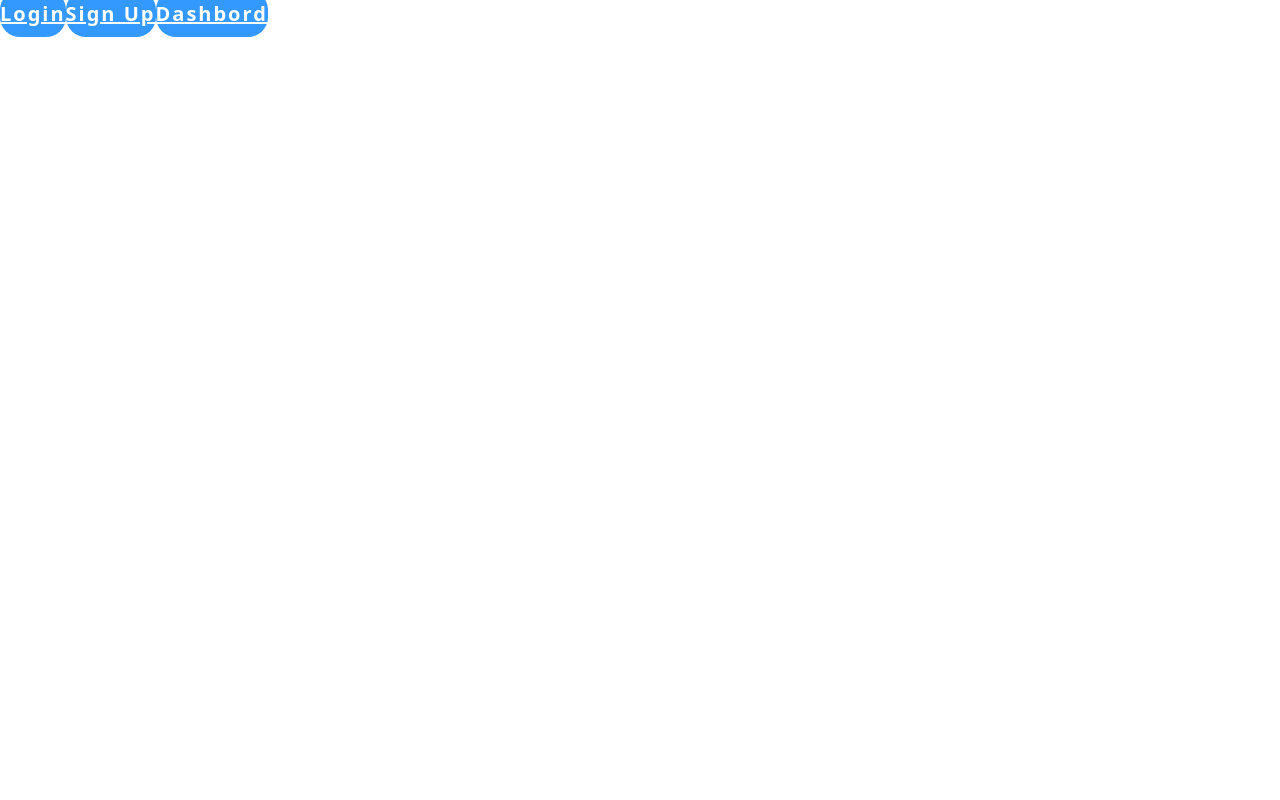
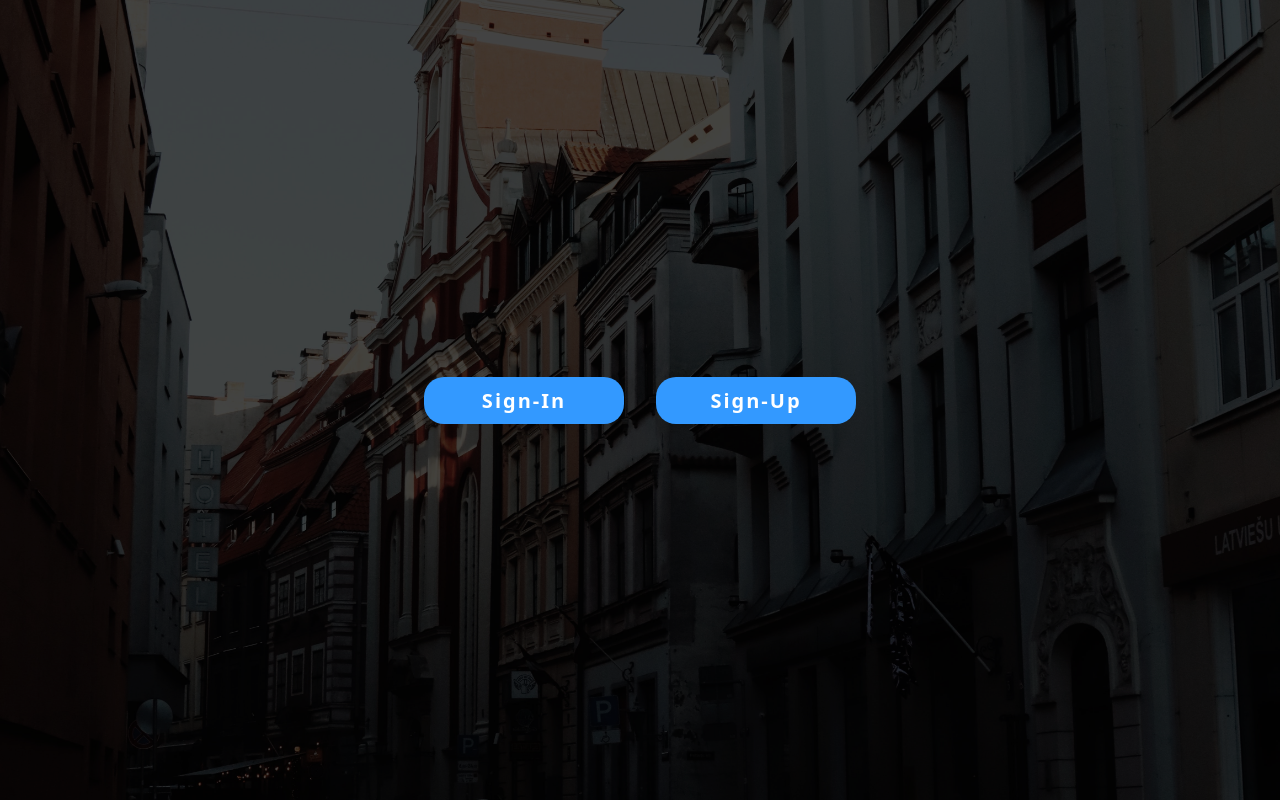
Before and after one commit to samdaphbynet/manager_users, a React (Vite) app in the folder managerEmployers/: page / in a window 1280 px wide. Built offline with nearby package versions, Linux system fonts and the light colour scheme.

Commit message:
added Home page

```diff
--- a/managerEmployers/src/App.css
+++ b/managerEmployers/src/App.css
@@ -350,6 +350,36 @@ input, select{
   border-radius: 50%;
 }
 
-.homepage {
-  margin: 100px;
+
+.home {
+  width: 100%;
+  height: 100vh;
+  background-image: url("../src/assets/pexels-efrem-efre-19749458.jpg");
+  background-position: center;
+  background-repeat: no-repeat;
+  background-size: cover;
+  position: relative;
 }
+.home::before {
+  content: "";
+  width: 100%;
+  height: 100%;
+  background-color: rgba(0, 0, 0, 0.700);
+  position: absolute;
+}
+
+.home .button {
+  position: absolute;
+  width: inherit;
+  height: 100vh;
+  display: flex;
+  justify-content: center;
+  align-items: center;
+}
+
+.home .btn {
+  width: 200px;
+  text-align: center;
+  margin: 0 1rem;
+  text-decoration: none;
+}
--- a/managerEmployers/src/App.jsx
+++ b/managerEmployers/src/App.jsx
@@ -19,7 +19,7 @@ function App() {
     <div>
       <BrowserRouter>
         <Routes>
-          <Route path='/' element={<HomePage />}></Route>
+          <Route path='*' element={<HomePage />}></Route>
           <Route path='/login' element={<Login />}></Route>
           <Route path='/signup' element={<SignUp />}></Route>
           <Route path='/dashbord' element={<Dashbord />}>
--- a/managerEmployers/src/components/homePage.jsx
+++ b/managerEmployers/src/components/homePage.jsx
@@ -1,11 +1,15 @@
-import  {Link}  from "react-router-dom"
+import React from 'react'
+import { Link } from 'react-router-dom'
 
 export const HomePage = () => {
+
+
     return (
-        <div className="hompage">
-            <Link className="btn" to="/login">Login</Link>
-            <Link className="btn" to="/signup">Sign Up</Link>
-            <Link className="btn" to="/dashbord">Dashbord</Link>
+        <div className='home'>
+            <div className='button'>
+                <Link to="/login" className='btn'>Sign-In</Link>
+                <Link to="/signup" className='btn'>Sign-Up</Link>
+            </div>
         </div>
     )
 }
```
Also changed, not shown: managerEmployers/src/assets/pexels-efrem-efre-19749458.jpg (added).
